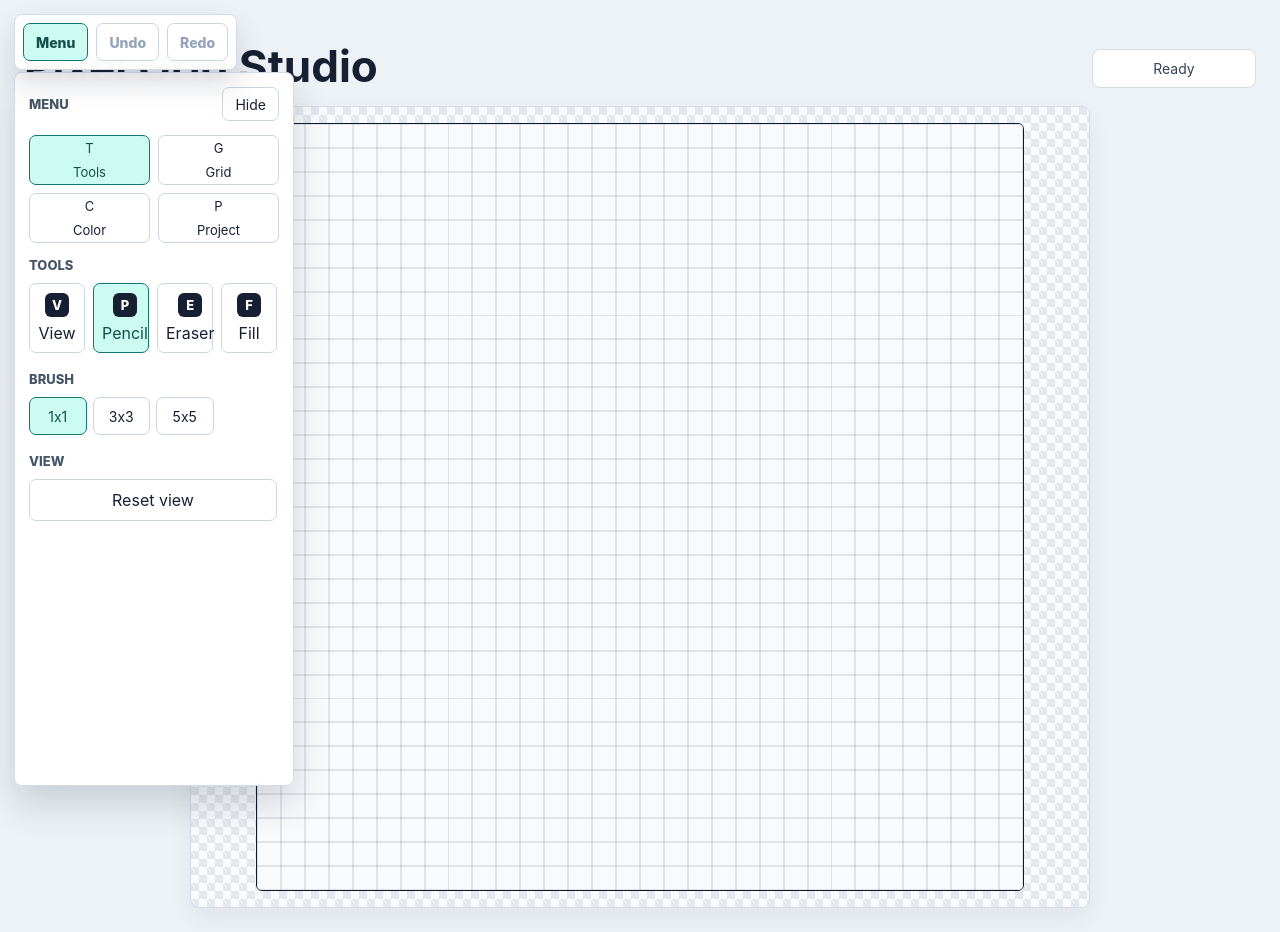
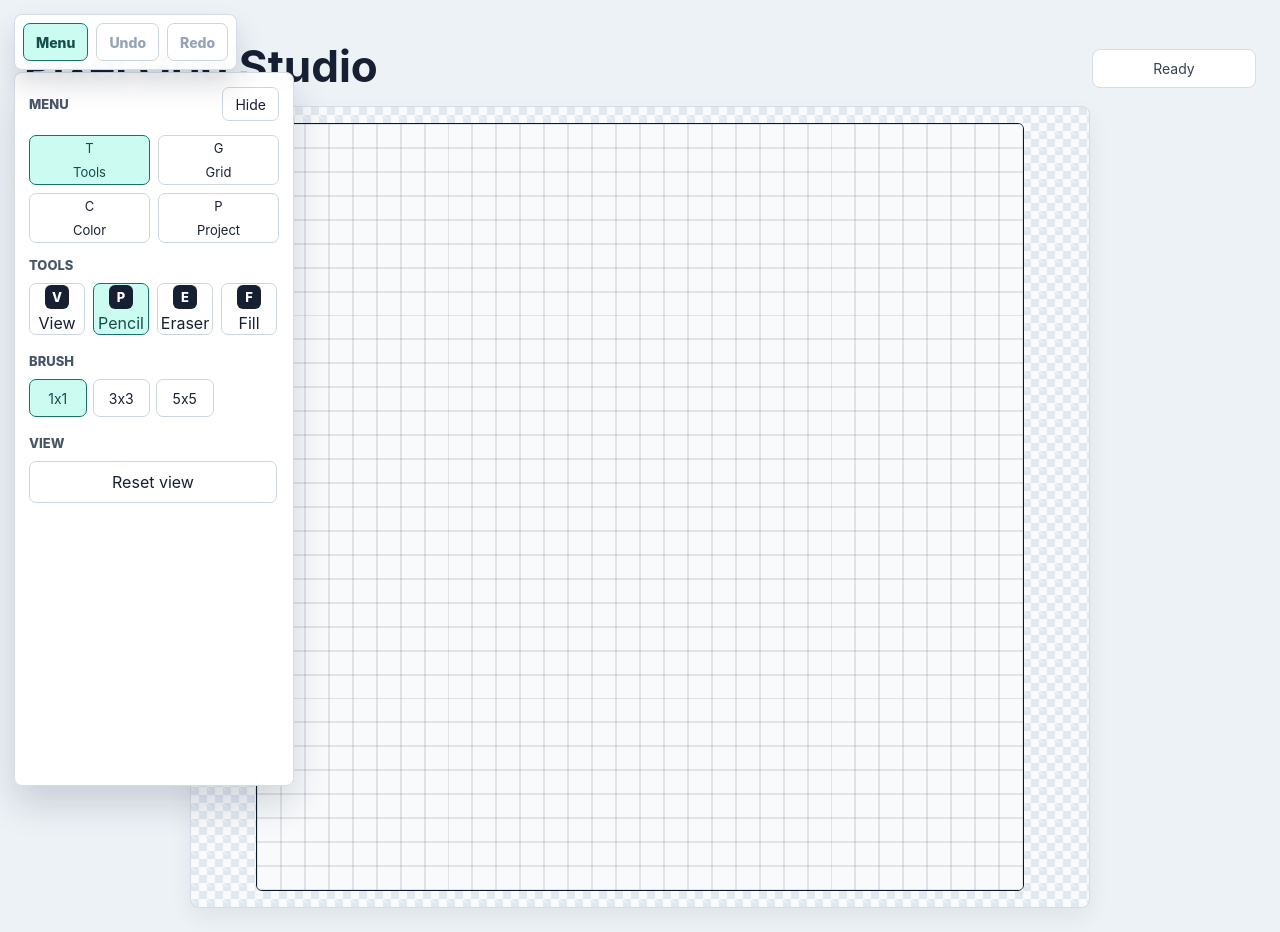
Before and after one commit to Quirel64/markit2d, a React (Vite) app: page / in a window 1280 px wide. Built offline with nearby package versions, Linux system fonts and the light colour scheme.

Commit message:
test for button combo

```diff
--- a/src/App.css
+++ b/src/App.css
@@ -119,8 +119,8 @@ button:disabled {
   display: grid;
   place-items: center;
   gap: 4px;
-  min-height: 70px;
-  padding: 8px;
+  min-height: 7px;
+  padding: 1px;
   text-transform: capitalize;
 }
 
```
